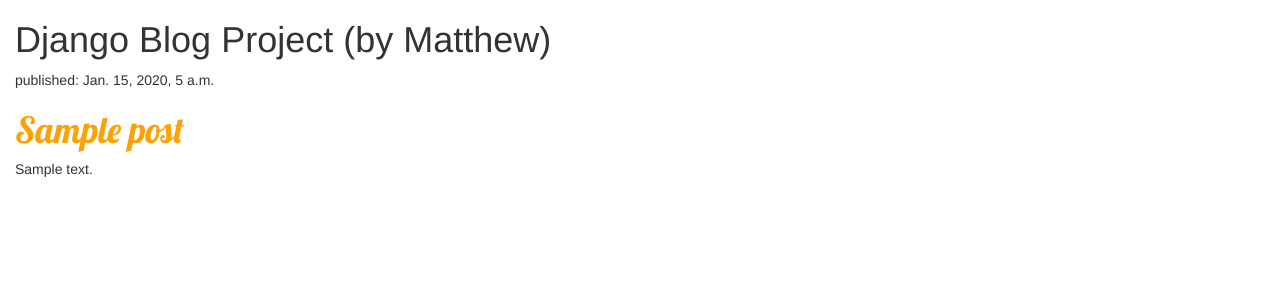
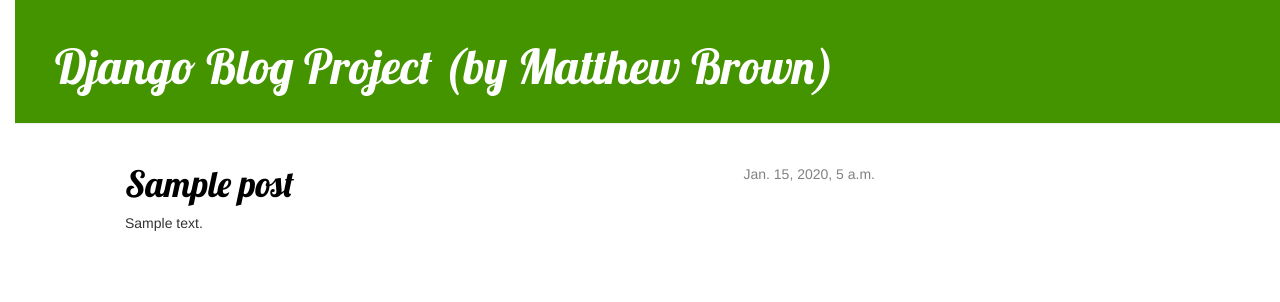
Before and after one commit to mbrown34/Django_blog_project, a Django app: template blog/templates/blog/post_list.html in a window 1280 px wide. Shown: the top 302 px of the page. Run offline with Django 3.2, Linux system fonts and the light colour scheme; the template is opened without the code that fills it: values that come from a table or form of the project are taken from there, others are empty; tables that the repository leaves empty hold one stand-in row (values such as "Sample post"); some libraries are stand-ins or nearby versions.

Commit message:
Created post_detail.html and updated urls and views

```diff
--- a/blog/static/css/blog.css
+++ b/blog/static/css/blog.css
@@ -6,3 +6,51 @@ h1 a {
 body {
 	padding-left: 15px;
 }
+
+.page-header {
+	background-color: #449400;
+	margin-top: 0;
+	padding: 20px 20px 20px 40px;
+}
+
+.page-header h1, .page-header h1 a, .page-header h1 a:visited, .page-header h1 a:active {
+	color: #ffffff;
+	font-size: 36pt;
+	text-decoration: none;
+}
+
+.content {
+	margin-left: 40px;
+}
+
+h1, h2, h3, h4 {
+	font-family: 'Lobster', cursive;
+}
+
+.date {
+	float: right;
+	color: #828282;
+}
+
+.save {
+	float: right;
+}
+
+.post-form textarea, .post-form input {
+	width: 100%;
+}
+
+.top-menu, .top-menu:hover, .top-menu:visited {
+	color: #ffffff;
+	float: right;
+	font-size: 26pt;
+	margin-right: 20px;
+}
+
+.post {
+	margin-bottom: 70px;
+}
+
+.post h1 a, .post h1 a:visited {
+	color: #000000;
+}
--- /dev/null
+++ b/blog/templates/blog/base.html
@@ -0,0 +1,23 @@
+{% load staticfiles %}
+<html>
+	<head>
+		<link rel="stylesheet" href="//maxcdn.bootstrapcdn.com/bootstrap/3.2.0/css/bootstrap.min.css">
+		<link rel="stylesheet" href="//maxcdn.bootstrapcdn.com/bootstrap/3.2.0/css/bootstrap-theme.min.css">
+		<link rel="stylesheet" href="{% static "css/blog.css" %}">
+		<link rel="stylesheet" type="text/css" href="http://fonts.googleapis.com/css?family=Lobster&subset=latin,latin-ext">
+		<title>Matthew's Blog Project</title>
+	</head>
+	<body>
+		<div class="page-header">
+		        <h1><a href="/">Django Blog Project (by Matthew Brown)</a></h1>
+		</div>
+		<div class="content container">
+			<div class="row">
+				<div class="col-md-8">
+					{% block content %}
+					{% endblock %}
+				</div>
+			</div>
+		</div>
+	</body>
+</html>
--- a/blog/templates/blog/post_list.html
+++ b/blog/templates/blog/post_list.html
@@ -1,25 +1,19 @@
-{% load staticfiles %}
-<html>
-	<head>
-		<link rel="stylesheet" href="//maxcdn.bootstrapcdn.com/bootstrap/3.2.0/css/bootstrap.min.css">
-		<link rel="stylesheet" href="//maxcdn.bootstrapcdn.com/bootstrap/3.2.0/css/bootstrap-theme.min.css">
-		<link rel="stylesheet" href="{% static "css/blog.css" %}">
-		<link rel="stylesheet" type="text/css" href="http://fonts.googleapis.com/css?family=Lobster&subset=latin,latin-ext">
-		<title>Matthew's Blog Project</title>
-	</head>
-	<body>
-		<div>
-			<h1>Django Blog Project (by Matthew)</h1>
-		</div>
+{% extends "blog/base.html" %}
 
-		<div>
-			{% for post in posts %}
-			<div>
-				<p>published: {{ post.published_date }}</p>
-				<h1><a href="">{{ post.title }}</a></h1>
-				<p>{{ post.text|linebreaks }}</p>
-			</div>
-			{% endfor %}
-		</div>
-	</body>
-</html>
+{% block content %}
+	<div class="content container">
+	   <div class="row">
+	        <div class="col-md-8">
+	            {% for post in posts %}
+	                <div class="post">
+	                    <div class="date">
+	                        {{ post.published_date }}
+	                    </div>
+	                    <h1><a href="{% url "post_detail" pk=post.pk %}">{{ post.title }}</a></h1>
+	                    <p>{{ post.text|linebreaks }}</p>
+	                </div>
+	            {% endfor %}
+	        </div>
+	    </div>
+	</div>
+{% endblock content %}
--- a/blog/urls.py
+++ b/blog/urls.py
@@ -3,4 +3,5 @@ from . import views
 
 urlpatterns = [
 	url(r'^$', views.post_list, name='post_list'),
+	url(r'^post/(?P<pk>[0-9]+)/$', views.post_detail, name='post_detail'),
 ]
--- a/blog/views.py
+++ b/blog/views.py
@@ -1,4 +1,4 @@
-from django.shortcuts import render
+from django.shortcuts import render, get_object_or_404
 from django.utils import timezone
 from .models import Post
 
@@ -6,3 +6,7 @@ from .models import Post
 def post_list(request):
 	posts = Post.objects.filter(published_date__lte=timezone.now()).order_by('published_date')
 	return render(request, 'blog/post_list.html', {'posts': posts})
+
+def post_detail(request, pk):
+	post = get_object_or_404(Post, pk=pk)
+	return render(request, 'blog/post_detail.html', {'post': post})
```
Also changed, not shown: blog/templates/blog/post_detail.html (added, +13 -0 lines).
